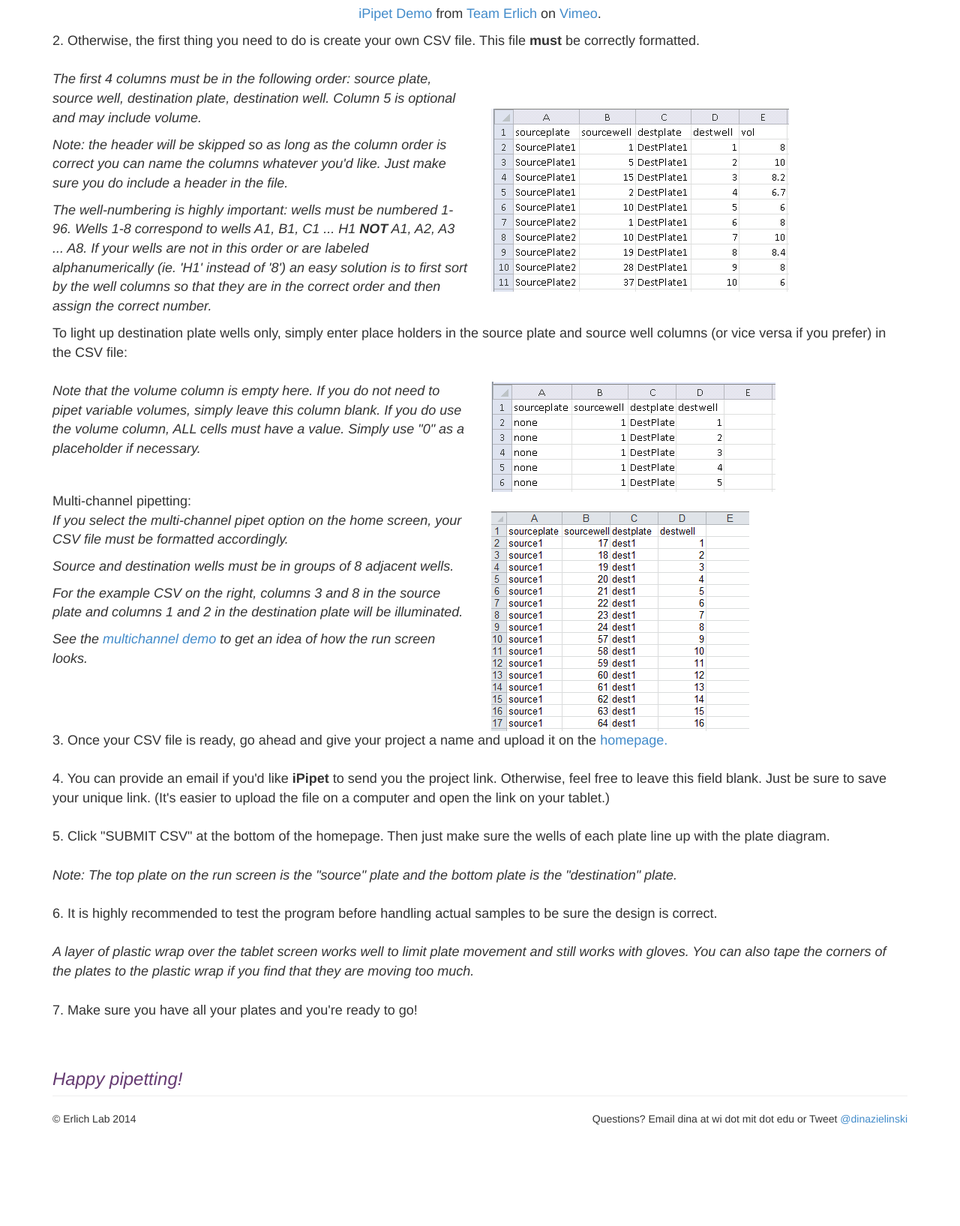
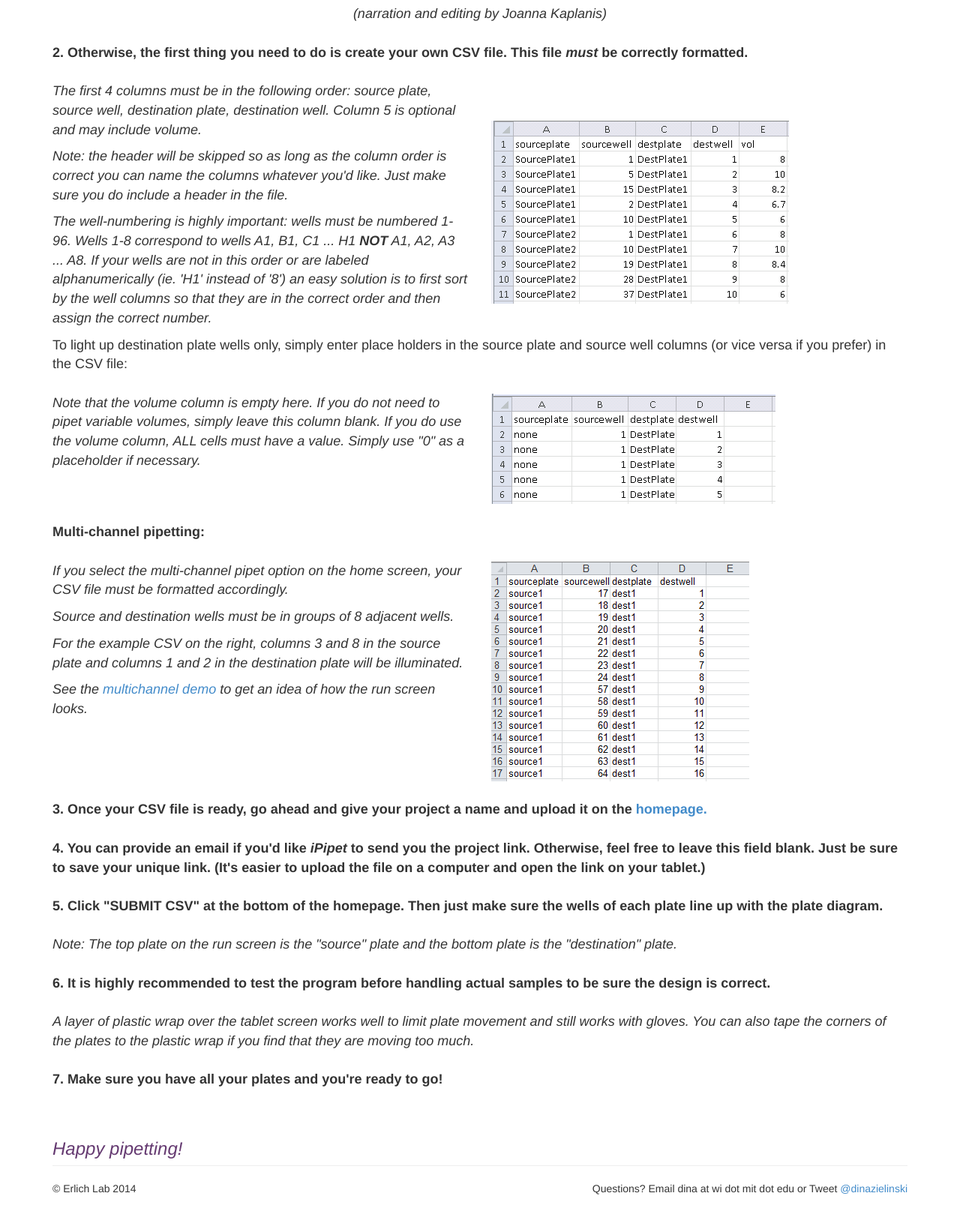
Before and after one commit to dinovski/iPipet, a Flask app: page /usage in a window 1280 px wide. Shown: the part 1091-2726 px from the top of the page at 75% size. Before the commit the page ends 2591 px from the top, so only its background shows below. Run offline with Flask 2, Linux system fonts and the light colour scheme; some libraries are stand-ins or nearby versions.

Commit message:
minor changes to the about page text and added data sharing link to home page

```diff
--- a/templates/about.html
+++ b/templates/about.html
@@ -40,15 +40,16 @@
 
 <div class="row">
 	<div class="col-sm-12">
-		1. If you haven't already, check out our <a href="{{ url_for("show",id="demolnk1") }}">demo</a> using a sample CSV file.
-		<p>&nbsp;&nbsp;&nbsp;&nbsp;<em>You may also want to watch the video (narration and editing by Joanna Kaplanis):</em></p>
+		<strong>1. If you haven't already, check out the <a href="{{ url_for("show",id="demolnk1") }}">demo</a>. You can also <a href="{{ url_for("csvdownload",id="demolnk1") }}">download the demo CSV</a> to see how the file should look.</strong>
+
 	<br/>
-
+	&nbsp;
+	<br/>
 	<center>
 		<iframe src="//player.vimeo.com/video/90988265" width="440" height="270" frameborder="0" webkitallowfullscreen mozallowfullscreen allowfullscreen></iframe> <p><a href="http://vimeo.com/90988265">iPipet Demo</a> from <a href="http://vimeo.com/user26499168">Team Erlich</a> on <a href="https://vimeo.com">Vimeo</a>.
 	</center>
-
-
+	<center><em>(narration and editing by Joanna Kaplanis)</em></center>
+	<br/>
 	</div>
 </div>
 
@@ -56,9 +57,10 @@
 
 	<div class="row">
 		<div class="col-xs-12">
-			2. Otherwise, the first thing you need to do is create your own CSV file. This file <strong>must</strong> be correctly formatted.
+			<strong>2. Otherwise, the first thing you need to do is create your own CSV file. This file <em>must</em> be correctly formatted.</strong>
 			<br/>
 			&nbsp;
+			<br/>
 		</div>
 	</div>
 
@@ -99,14 +101,19 @@
 		<div class="col-xs-6">
 			<img src="{{ url_for("static", filename="single_plate_screenshot.png") }}" />
 		</div>
+		<br/>
+		&nbsp;
+		<br/>
 	</div>
 
 	<div class="row">
 		<div class="col-xs-12">
-			Multi-channel pipetting:
+			<strong>Multi-channel pipetting:</strong>
+			<br/>
+			&nbsp;
+			<br/>
 		</div>
 	</div>
-
 
 	<div class="row">
 		<div class="col-xs-6">
@@ -125,11 +132,11 @@
 			<img src="{{ url_for("static", filename="multichannel_screenshot.png") }}" />
 		</div>
 	</div>
-
+	<br/>
 	<div class="row">
 		<div class="col-xs-12">
-			3. Once your CSV file is ready, go ahead and give
-			your project a name and upload it on the <a href="{{ url_for("home",id="") }}">homepage.</a>
+			<strong>3. Once your CSV file is ready, go ahead and give
+			your project a name and upload it on the <a href="{{ url_for("home",id="") }}">homepage.</a></strong>
 			<br/>
 			&nbsp;
 			<br/>
@@ -138,10 +145,10 @@
 
 	<div class="row">
 		<div class="col-xs-12">
-			4. You can provide an email if you'd like <strong>iPipet</strong> to
+			<strong>4. You can provide an email if you'd like <em>iPipet</em> to
 			send you the project link. Otherwise, feel free to leave this field blank.
 			Just be sure to save your unique link. (It's easier to upload the file
-			on a computer and open the link on your tablet.)
+			on a computer and open the link on your tablet.)</strong>
 			<br/>
 			&nbsp;
 			<br/>
@@ -150,8 +157,8 @@
 
 	<div class="row">
 		<div class="col-xs-12">
-			5. Click "SUBMIT CSV" at the bottom of the homepage.
-			Then just make sure the wells of each plate line up with the plate diagram.
+			<strong>5. Click "SUBMIT CSV" at the bottom of the homepage.
+			Then just make sure the wells of each plate line up with the plate diagram.</strong>
 			<br/>
 			&nbsp;
 			<br/>
@@ -171,8 +178,8 @@
 
 	<div class="row">
 		<div class="col-xs-12">
-			6. It is highly recommended to test the program before
-			handling actual samples to be sure the design is correct.
+			<strong>6. It is highly recommended to test the program before
+			handling actual samples to be sure the design is correct.</strong>
 			<br/>
 			&nbsp;
 			<br/>
@@ -194,7 +201,7 @@
 
 	<div class="row">
 		<div class="col-xs-12">
-			7. Make sure you have all your plates and you're ready to go!
+			<strong>7. Make sure you have all your plates and you're ready to go!</strong>
 			<br/>
 			&nbsp;
 			<br/>
--- a/templates/home.html
+++ b/templates/home.html
@@ -39,7 +39,7 @@
 			</div>
 
 			<div class="btn-group">
-				<a type="button" class="btn btn-default" style="font-size:18px; color:white; background-color:#653A71" href="http://www.teamerlich.org/">ERLICH LAB</a>
+				<a type="button" class="btn btn-default" style="font-size:18px; color:white; background-color:#653A71" href="https://gist.github.com/dinovski/a55d2f8229ae3a3e1c31">DESIGN SHARING</a>
 			</div>
 
 	</div>
```
